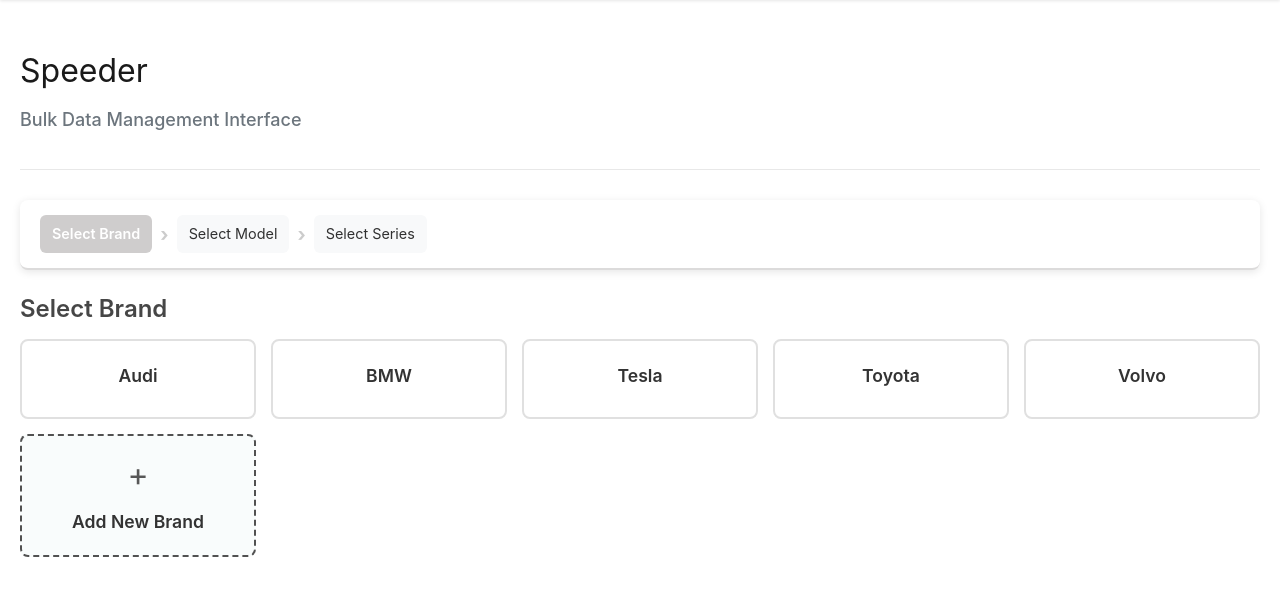
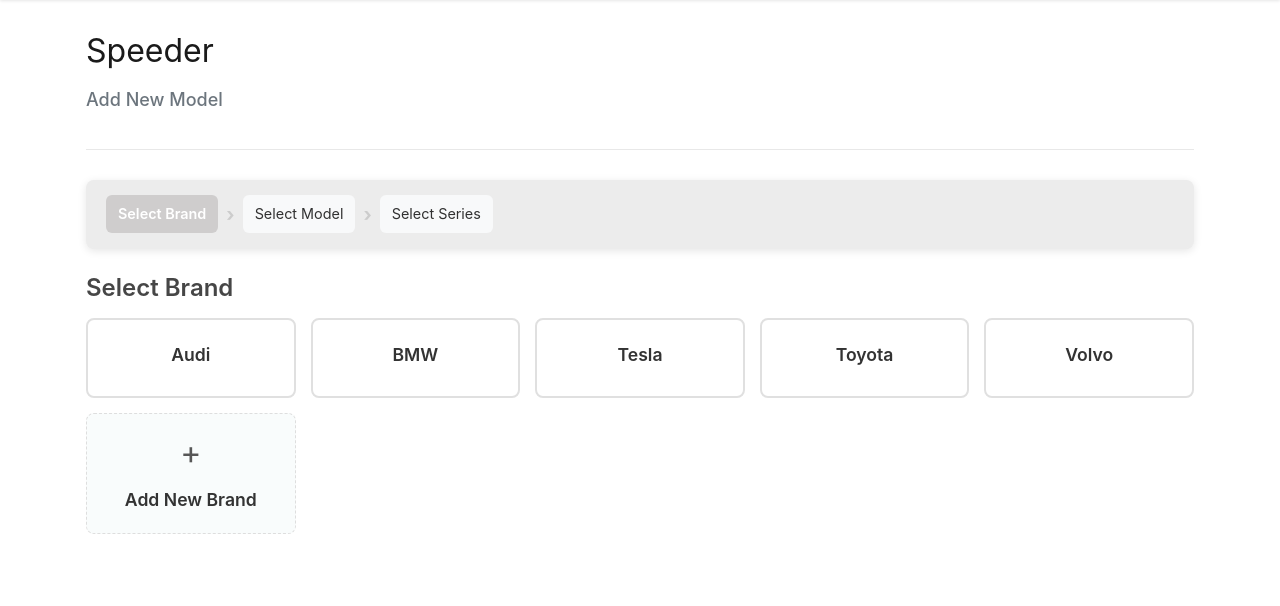
Before and after one commit to janlindblad/pickles, a Django app: page /speeder/ in a window 1280 px wide. Shown: the part 68-674 px from the top of the page. Run offline with Django 5.2, Linux system fonts and the light colour scheme; the visitor is signed in with stand-in values (Sample User, id 1); data comes from the database, SQL or seed files in the repository; parts of the project's set-up code (start-up, migrations or seed data) failed here and were passed over.

Commit message:
More unified design

```diff
--- a/speeder/templates/speeder/index.html
+++ b/speeder/templates/speeder/index.html
@@ -7,9 +7,14 @@
     <style>
         /* Speeder Interface Styles */
         .speeder-container {
-            max-width: 1400px;
-            margin: 0 auto;
-            padding: 20px;
+            /* Match Maker container horizontal gutters and responsive max-width */
+            width: 100%;
+            margin-right: auto;
+            margin-left: auto;
+            padding-right: var(--spacing-md);
+            padding-left: var(--spacing-md);
+            /* Follow Maker breakpoints: max-width will scale via layout.css media queries; ensure large screens match 1140px */
+            max-width: 1140px;
         }
 
         .speeder-header {
@@ -120,7 +125,7 @@
         }
 
         .nav-card.add-new {
-            border: 2px dashed #515151ff;
+            border: 1.5px dashed #dededeff;
             color: #505050ff;
             background: #f9fcfc;
             padding: 15px;
@@ -502,13 +507,13 @@
         .breadcrumb-section {
             margin-bottom: 25px;
             padding: 15px 20px;
-            background: white;
+            background: #ecececff;
             border-radius: 8px;
             box-shadow: 0 2px 8px rgba(0,0,0,0.1);
             position: sticky;
             top: var(--navbar-height, 60px);
             z-index: 1000;
-            border-bottom: 2px solid #dcdbdbff;
+            border-bottom: 1.5px solid #ecececff;
         }        .breadcrumb {
             display: flex;
             align-items: center;
@@ -720,7 +725,7 @@
             <div class="speeder-header">
                 <div>
                     <h1 class="speeder-title">Speeder</h1>
-                    <p class="speeder-subtitle">Bulk Data Management Interface</p>
+                    <p class="speeder-subtitle">Add New Model</p>
                 </div>
             </div>
 
@@ -731,17 +736,14 @@
             <div class="breadcrumb-section" id="breadcrumbSection">
                 <div class="breadcrumb">
                     <span class="breadcrumb-item" id="breadcrumbBrand">
-                      <!--   <i class="breadcrumb-icon">🏢</i> -->
                         <span class="breadcrumb-text">Select Brand</span>
                     </span>
                     <span class="breadcrumb-separator">›</span>
                     <span class="breadcrumb-item" id="breadcrumbModel">
-                        <!-- <i class="breadcrumb-icon">🚗</i> -->
                         <span class="breadcrumb-text">Select Model</span>
                     </span>
                     <span class="breadcrumb-separator">›</span>
                     <span class="breadcrumb-item" id="breadcrumbSeries">
-                        <!-- <i class="breadcrumb-icon">🔧</i> -->
                         <span class="breadcrumb-text">Select Series</span>
                     </span>
                 </div>
```
Also changed, not shown: maker/templates/maker/start.html (+14 -0 lines).
